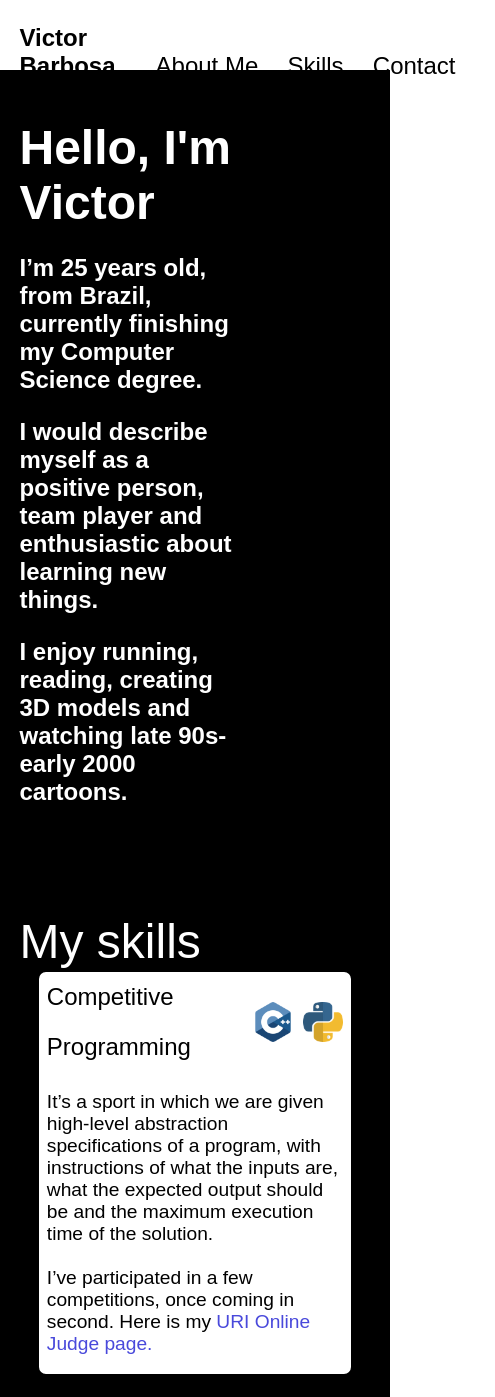
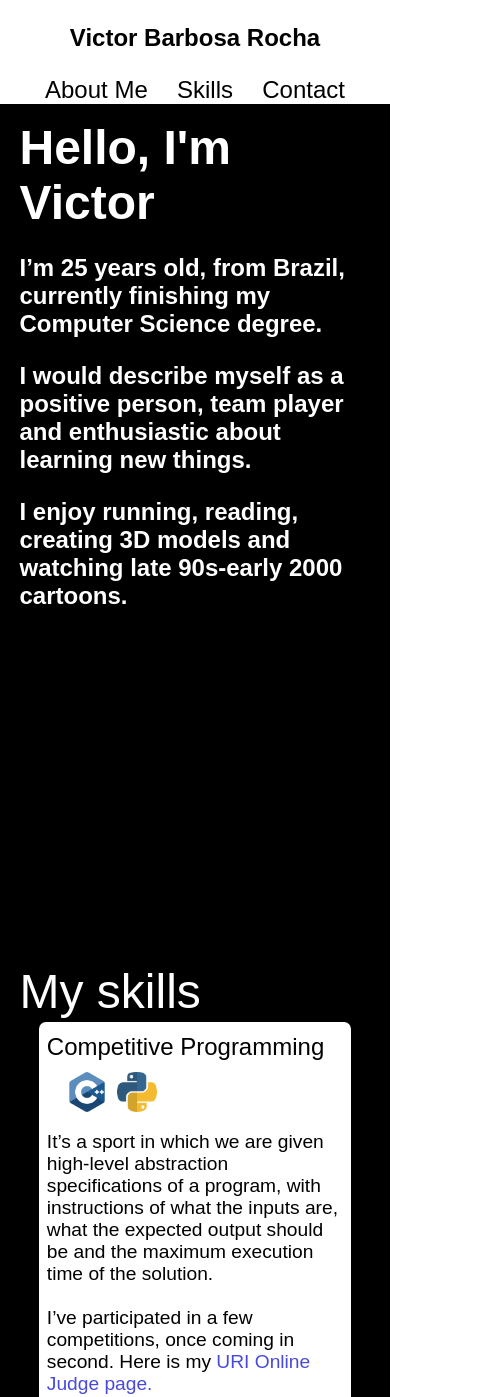
Before and after one commit to Victorrrocha/Victorrrocha.github.io, a plain HTML site: page index.html in a window 390 px wide. Shown: the top 1397 px of the page, 495 px wide, since content can reach past the window. Drawn offline with Linux system fonts and the light colour scheme; a web font is replaced by a local one.

Commit message:
Update style.css

```diff
--- a/style.css
+++ b/style.css
@@ -12,7 +12,7 @@ header {
     display: flex;
     justify-content: center;
     width: 100%;
-    height: 70px;
+    min-height: 70px;
     background-color:white;
     position: fixed;
     left: 0;
@@ -25,6 +25,24 @@ header {
     justify-content: space-between;
     width: 90vw;
     margin: auto;
+    height: auto;
+}
+
+@media (max-width: 600px){
+    .wrapper {
+        flex-direction: column;
+        align-items: center;
+    }
+
+    nav {
+        align-self: center;
+    }
+
+    nav ul {
+        padding: 0;
+    }
+
+
 }
 
 h3{
@@ -61,7 +79,7 @@ nav li {
 .about-me-grid{
     margin-top: 50px;
     display: grid;
-    grid-template-columns: 2fr 1fr;
+    grid-template-columns: 1fr;
     column-gap: 15px;
     justify-content: center;
 }
@@ -146,6 +164,21 @@ nav li {
     align-items: center;
 }
 
+@media (max-width: 600px) {
+    .skill-header{
+        flex-direction: column;
+    }
+    .skill-logo{
+        width: 80%;
+        justify-content: flex-start;
+    }
+
+    #skills{
+        padding-top: 120px;
+    }
+}
+
+
 .skill-logo img {
     margin-left: 10px;
     height: 40px;
@@ -193,17 +226,38 @@ nav li {
     border-radius: 100px;
 }
 
+
 .email-container p {
     font-size: 1.8em;
     margin: 15px;
 }
+
+
 
 .email-img {
     width: 40px;
     height: auto;
 }
 
+
+@media (max-width: 600px){
+    .email-container{
+        width: 100%;
+    }
+
+    .email-container p {
+        font-size: 1.5em;
+        margin: 10px;
+    }
+
+    .email-img {
+        width: 30px;
+        height: auto;
+    }
+}
+
 .social-media{
+    margin-top: 30px;
     width: 100px;
     display: flex;
     justify-content: space-between;
```
